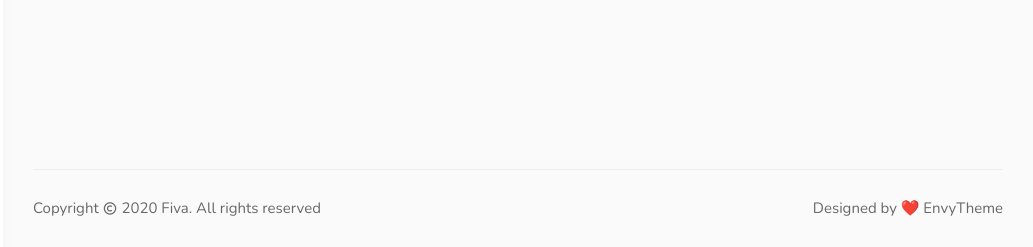
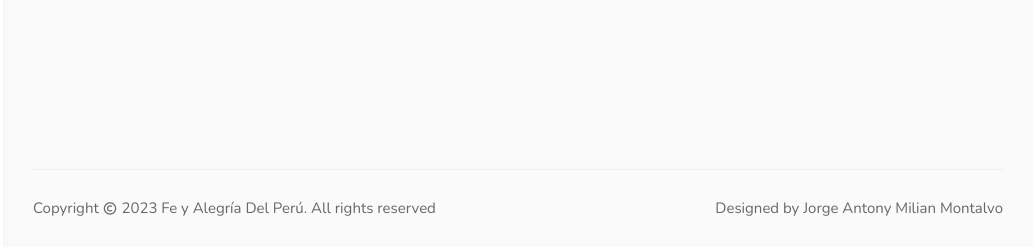
Before and after one commit to AntonyMilian190793/EnvioMasivoCorreos_Admin, a PHP site: page /EnvioMasivoCorreos_Admin/view/home/index.php in a window 1280 px wide. Shown: the part 553-800 px from the top of the page, without its empty margins (247-1280 px from the left). Run offline with PHP 8.4, Linux system fonts and the light colour scheme; a user stored in the database is signed in; some libraries are stand-ins or nearby versions; some web fonts are replaced.

Commit message:
13-06-2023

```diff
--- a/view/html/MainFooter.php
+++ b/view/html/MainFooter.php
@@ -2,11 +2,11 @@
             <footer class="footer-area">
                 <div class="row align-items-center">
                     <div class="col-lg-6 col-sm-6 col-md-6">
-                        <p>Copyright <i class='bx bx-copyright'></i> 2020 <a href="#">Fiva</a>. All rights reserved</p>
+                        <p>Copyright <i class='bx bx-copyright'></i> 2023 <a href="#">Fe y Alegría Del Perú</a>. All rights reserved</p>
                     </div>
 
                     <div class="col-lg-6 col-sm-6 col-md-6 text-right">
-                        <p>Designed by ❤️ <a href="https://envytheme.com/" target="_blank">EnvyTheme</a></p>
+                        <p>Designed by Jorge Antony <a href="https://antonymilian.com/" target="_blank">Milian Montalvo</a></p>
                     </div>
                 </div>
             </footer>
```
